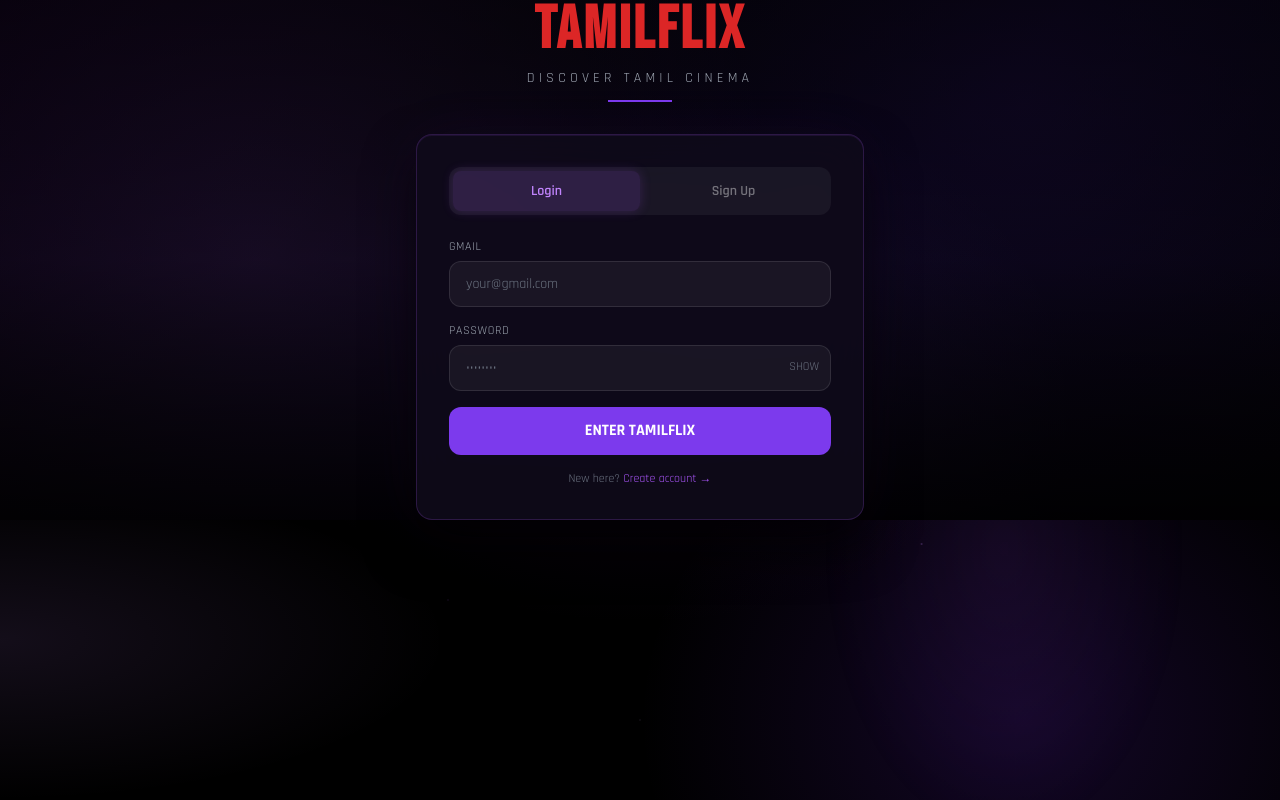
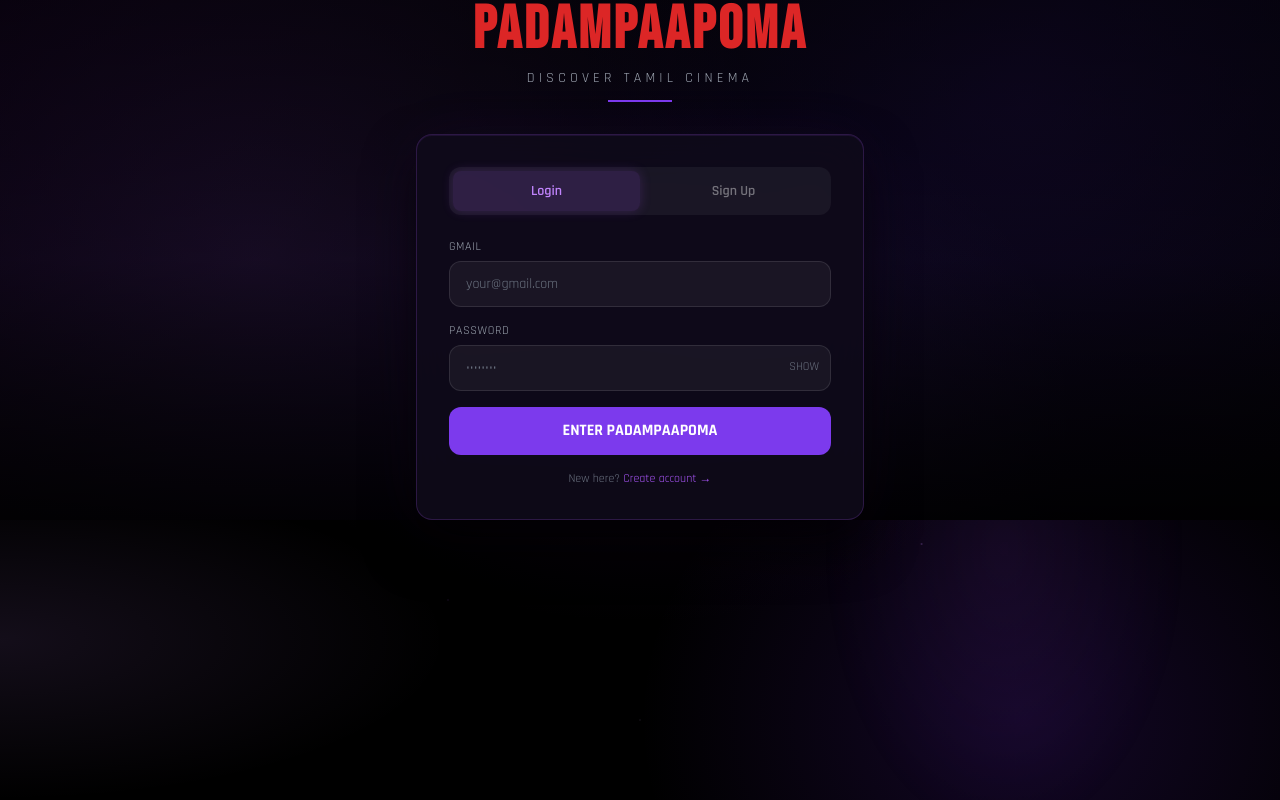
Before and after one commit to devaki3/tamilflix1-main, a website: page frontend/index.html in a window 1280 px wide. Drawn offline with nearby package versions, Linux system fonts and the light colour scheme.

Commit message:
Rename TamilFlix to PadamPaapoma in index.html

```diff
--- a/frontend/index.html
+++ b/frontend/index.html
@@ -3,7 +3,7 @@
 <head>
   <meta charset="UTF-8">
   <meta name="viewport" content="width=device-width, initial-scale=1.0">
-  <title>TamilFlix – Discover Tamil Cinema</title>
+  <title>PadamPaapoma – Discover Tamil Cinema</title>
   <link rel="preconnect" href="https://fonts.googleapis.com">
   <link href="https://fonts.googleapis.com/css2?family=Bebas+Neue&family=Rajdhani:wght@400;500;600;700&family=Noto+Sans+Tamil:wght@400;700&display=swap" rel="stylesheet">
   <script src="https://cdn.tailwindcss.com"></script>
@@ -20,7 +20,7 @@
     <div class="relative z-10 w-full max-w-md mx-4">
       <!-- Logo -->
       <div class="text-center mb-8">
-        <div class="logo-text text-6xl font-bold text-red-600 mb-2">TAMILFLIX</div>
+        <div class="logo-text text-6xl font-bold text-red-600 mb-2">PADAMPAAPOMA</div>
         <div class="text-gray-400 text-sm tracking-[0.3em] uppercase font-light">Discover Tamil Cinema</div>
         <div class="w-16 h-0.5 bg-red-600 mx-auto mt-3"></div>
       </div>
@@ -50,7 +50,7 @@
           <div id="login-error" class="hidden text-red-400 text-xs bg-red-900/20 border border-red-800/40 rounded-lg px-3 py-2"></div>
           <button type="submit" id="login-btn"
             class="w-full bg-red-600 hover:bg-red-500 text-white font-bold py-3 rounded-xl transition-all duration-200 hover:shadow-lg hover:shadow-red-600/30 active:scale-95">
-            <span id="login-btn-text">ENTER TAMILFLIX</span>
+            <span id="login-btn-text">ENTER PADAMPAAPOMA</span>
           </button>
           <p class="text-center text-xs text-gray-500">
             New here? <button type="button" onclick="switchTab('signup')" class="text-red-500 hover:text-red-400">Create account →</button>
@@ -122,7 +122,7 @@
     <!-- NAVBAR -->
     <nav class="fixed top-0 left-0 right-0 z-40 nav-gradient px-4 md:px-8 h-16 flex items-center justify-between">
       <div class="flex items-center gap-8">
-        <div class="logo-text text-3xl font-bold text-red-600 cursor-pointer" onclick="showPage('home')">TAMILFLIX</div>
+        <div class="logo-text text-3xl font-bold text-red-600 cursor-pointer" onclick="showPage('home')">PADAMPAAPOMA</div>
         <div class="hidden md:flex items-center gap-6 text-sm text-gray-300">
           <button onclick="showPage('home')" class="nav-link hover:text-white transition-colors">Home</button>
           <button onclick="filterByGenre('Action')" class="nav-link hover:text-white transition-colors">Action</button>
@@ -226,10 +226,6 @@
               ← Previous
             </button>
             <div></div>
-            <button id="quiz-next-btn" onclick="quizNext()" disabled
-              class="bg-red-600 disabled:opacity-30 disabled:cursor-not-allowed hover:bg-red-500 text-white text-sm font-bold px-6 py-2.5 rounded-xl transition-all">
-              Next Question →
-            </button>
           </div>
         </div>
       </div>
```
